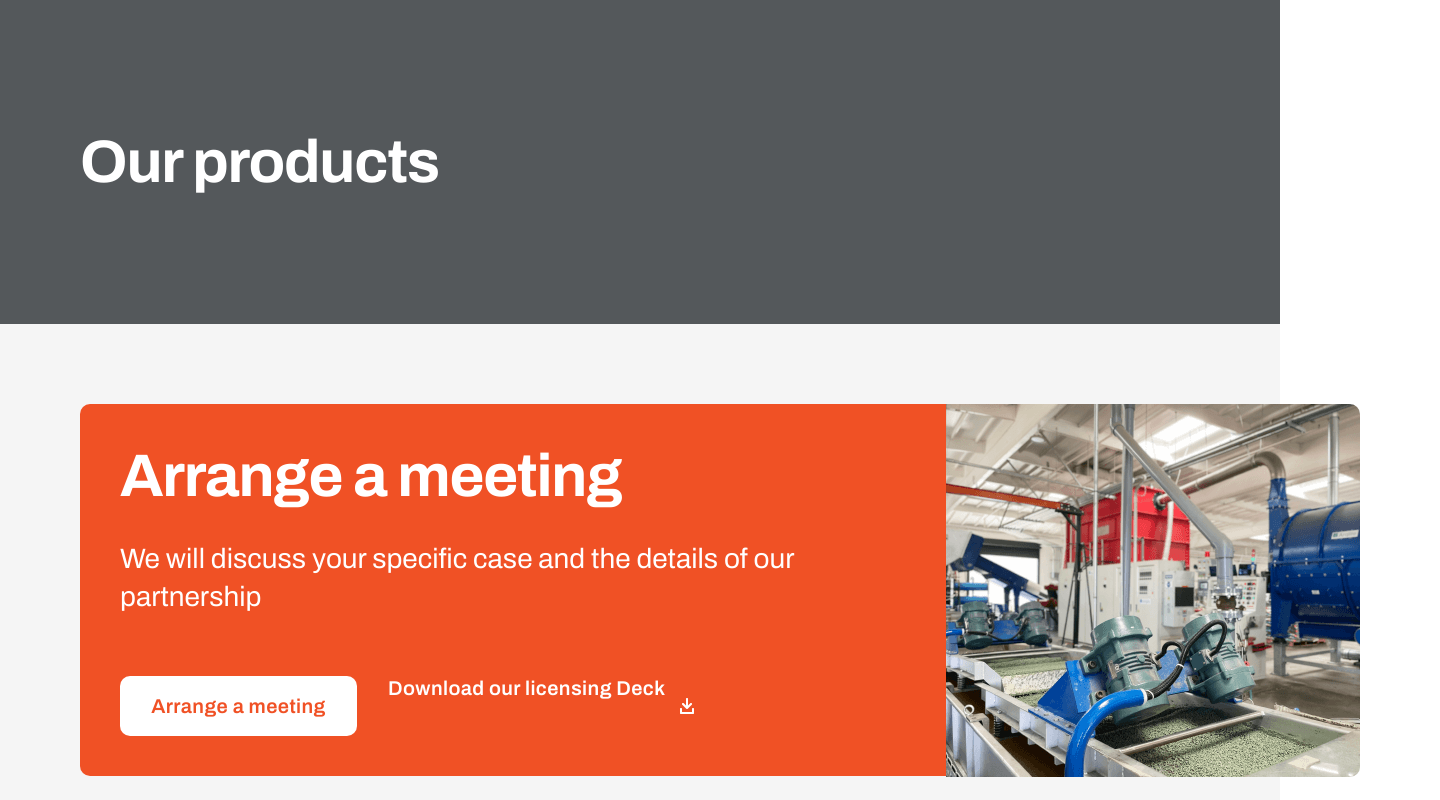
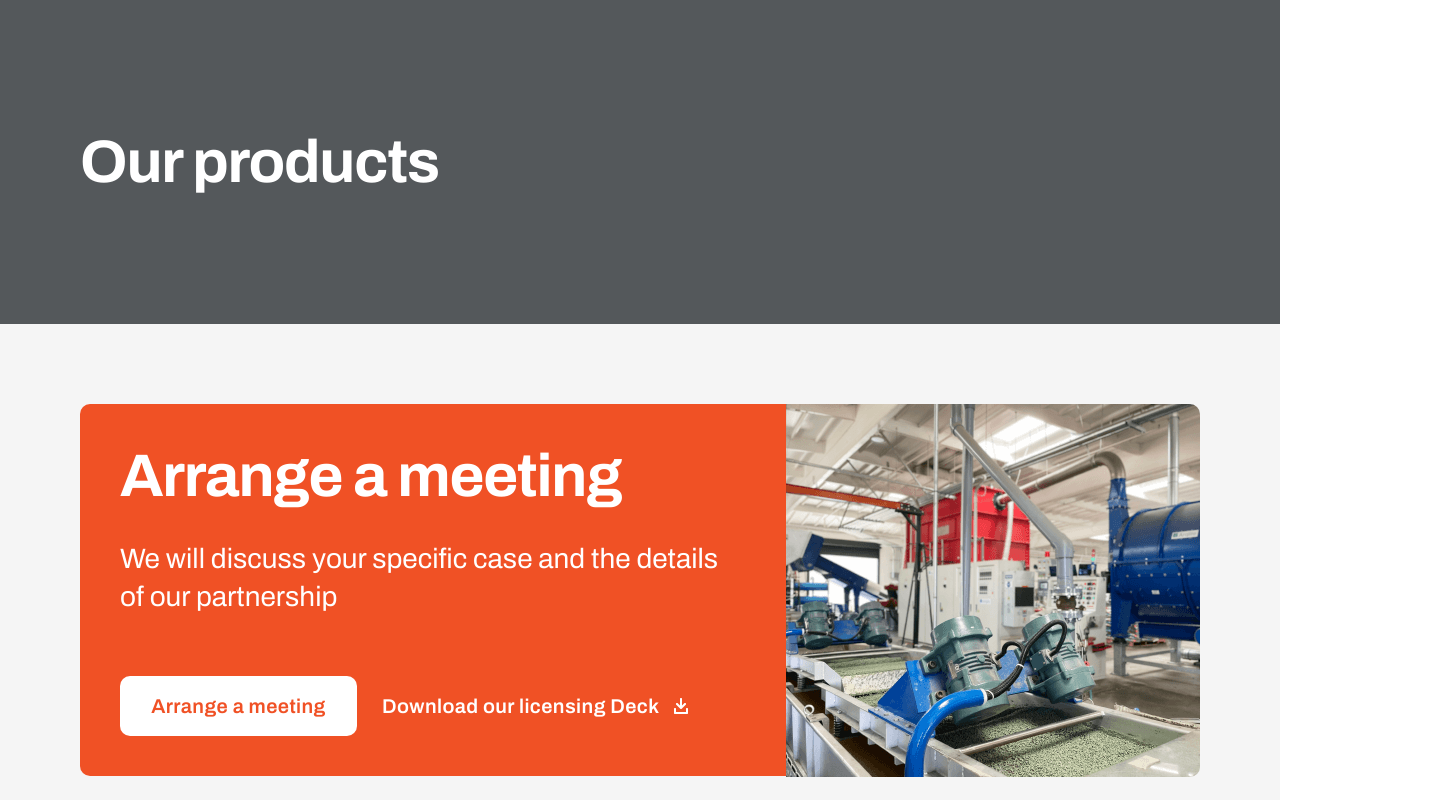
Before and after one commit to Apiary-Arqlite/arqlite, a React (Create React App) app: page / in a window 1280 px wide. Shown: the top 800 px of the page, 1440 px wide, since content can reach past the window. Built offline with nearby package versions, Linux system fonts and the light colour scheme.

Commit message:
feature arrange meeting card

```diff
--- a/src/blocks/meetingCard.css
+++ b/src/blocks/meetingCard.css
@@ -1,5 +1,5 @@
 .meetingCard__img {
-  width: 414px;
+  max-width: 414px;
   margin: 0;
   padding: 0;
   object-fit: cover;
--- a/src/components/Main.js
+++ b/src/components/Main.js
@@ -10,6 +10,9 @@ function Main() {
   const handleArrangeMeetingClick=()=>{
     console.log("schedule meeting");
   }
+  const handleDownloadClick=()=>{
+    console.log("download");
+  }
   return (
     <main>
       <Section dark>
@@ -17,7 +20,8 @@ function Main() {
       </Section>
       <MeetingCard
         handleArrangeMeetingClick={handleArrangeMeetingClick}
-        img={pelletProductionImg}></MeetingCard>
+        img={pelletProductionImg}
+        handleDownloadClick={handleDownloadClick}></MeetingCard>
       <Section>
         <Section.CaptionLarge className="section__caption_center">
           Calculate your hardware footprint for a post-consumer setup
@@ -68,7 +72,7 @@ function Main() {
       </Section>
       <MeetingCard
         handleArrangeMeetingClick={handleArrangeMeetingClick}
-        img={buildingImg}></MeetingCard>
+        img={buildingImg}handleDownloadClick={handleDownloadClick}></MeetingCard>
     </main>
   );
 }
--- a/src/components/MeetingCard.js
+++ b/src/components/MeetingCard.js
@@ -1,7 +1,7 @@
 import {Section} from '../components/Section';
 import buildingImg from '../images/building-image.png';
 import downloadIcon from '../images/download-icon-white.png';
-function MeetingCard({handleArrangeMeetingClick, handleDownload,img}) {
+function MeetingCard({handleArrangeMeetingClick, handleDownloadClick,img}) {
   return (
     <Section.MeetingCard>
       <Section.MeetingCardContainer>
@@ -16,7 +16,7 @@ function MeetingCard({handleArrangeMeetingClick, handleDownload,img}) {
           >
             Arrange a meeting
           </Section.MeetingCardButton>
-          <Section.MeetingCardDownloadButton>
+          <Section.MeetingCardDownloadButton type="button" onClick={handleDownloadClick}>
             Download our licensing Deck
             <img
               className="meetingCard__icon"
--- a/src/components/Section.js
+++ b/src/components/Section.js
@@ -57,7 +57,7 @@ const MeetingCard = styled.section`
   display: flex;
   flex-direction: row;
   color: #ffffff;
-  width: 1280px;
+  max-width: 1280px;
   margin-bottom:40px;
 `;
 const MeetingCardContainer = styled.section`
@@ -85,6 +85,7 @@ const MeetingCardButton = styled.button`
   margin: 0;
   padding: 0;
   margin-right: 25px;
+  cursor:pointer;
 `;
 const MeetingCardDownloadButton = styled.button`
   display: flex;
@@ -97,12 +98,16 @@ const MeetingCardDownloadButton = styled.button`
   letter-spacing: 0.02em;
   background:transparent;
   color: #ffffff;
-  // text-align: center;
+ align-items:center;
   border: none;
+  padding:0;
+  border-radius: 10px;
+  cursor:pointer;
 `;
 const MeetingCardAction = styled.section`
   display: flex;
   flex-direction: row;
+
 `;
 
 Section.Marker = SectionMarker;
```
